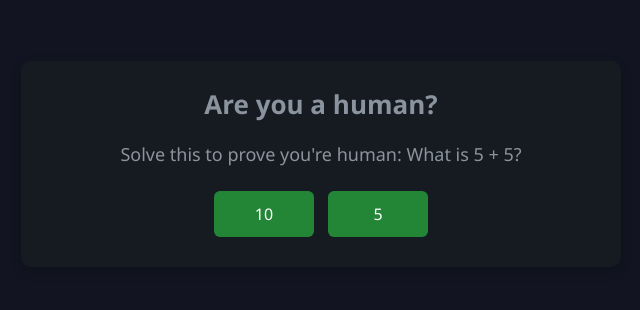
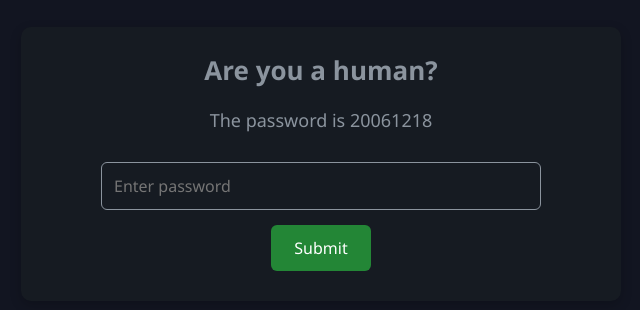
Before and after one commit to YKode-Pro/our-service, a plain HTML site: page index.html in a window 1280 px wide. Shown: the part 236-546 px from the top of the page, without its empty margins (319-959 px from the left). Drawn offline with Linux system fonts and the light colour scheme.

Commit message:
Update index.html

```diff
--- a/index.html
+++ b/index.html
@@ -55,6 +55,17 @@
         color: #8b949e;
     }
 
+    input {
+        width: 80%;
+        padding: 12px;
+        margin: 10px 0;
+        border: 1px solid #8b949e;
+        border-radius: 6px;
+        background-color: #161b22;
+        color: #c9d1d9;
+        font-size: 16px;
+    }
+
     button {
         width: 100px;
         padding: 12px;
@@ -98,23 +109,14 @@
     </style>
 
     <script>
-        function isMobileDevice() {
-            var userAgent = navigator.userAgent || navigator.vendor || window.opera;
-            var isMobileUserAgent = /android|iphone|ipad|ipod|blackberry|iemobile|opera mini|mobile|windows phone/i.test(userAgent.toLowerCase());
-            var hasTouchSupport = 'ontouchstart' in window || navigator.maxTouchPoints > 0;
-            var isSmallScreen = window.innerWidth <= 1200;
-
-            return isMobileUserAgent || (hasTouchSupport && isSmallScreen);
-        }
-
-        function checkHuman(answer) {
-            if (answer === 10) {
-                var token = Math.random().toString(36).substr(2);
+        function checkPassword() {
+            const password = document.getElementById('passwordInput').value;
+            if (password === '20061218') {
+                const token = Math.random().toString(36).substr(2);
                 sessionStorage.setItem("humanToken", token);
-
                 window.location.href = "yk.html?token=" + token;
             } else {
-                alert("Please try again!");
+                alert("Incorrect password. Please try again!");
             }
         }
     </script>
@@ -122,12 +124,10 @@
 <body>
     <div class="container">
         <h2>Are you a human?</h2>
-        <p>Solve this to prove you're human: What is 5 + 5?</p>
-        <button onclick="checkHuman(10)">10</button>
-        <button onclick="checkHuman(5)">5</button>
+        <p>The password is 20061218</p>
+        <input type="password" id="passwordInput" placeholder="Enter password">
+        <br>
+        <button onclick="checkPassword()">Submit</button>
     </div>
-
-    <script src="bot.js"></script>
-    <script src="security.js" defer></script>
 </body>
 </html>
```
